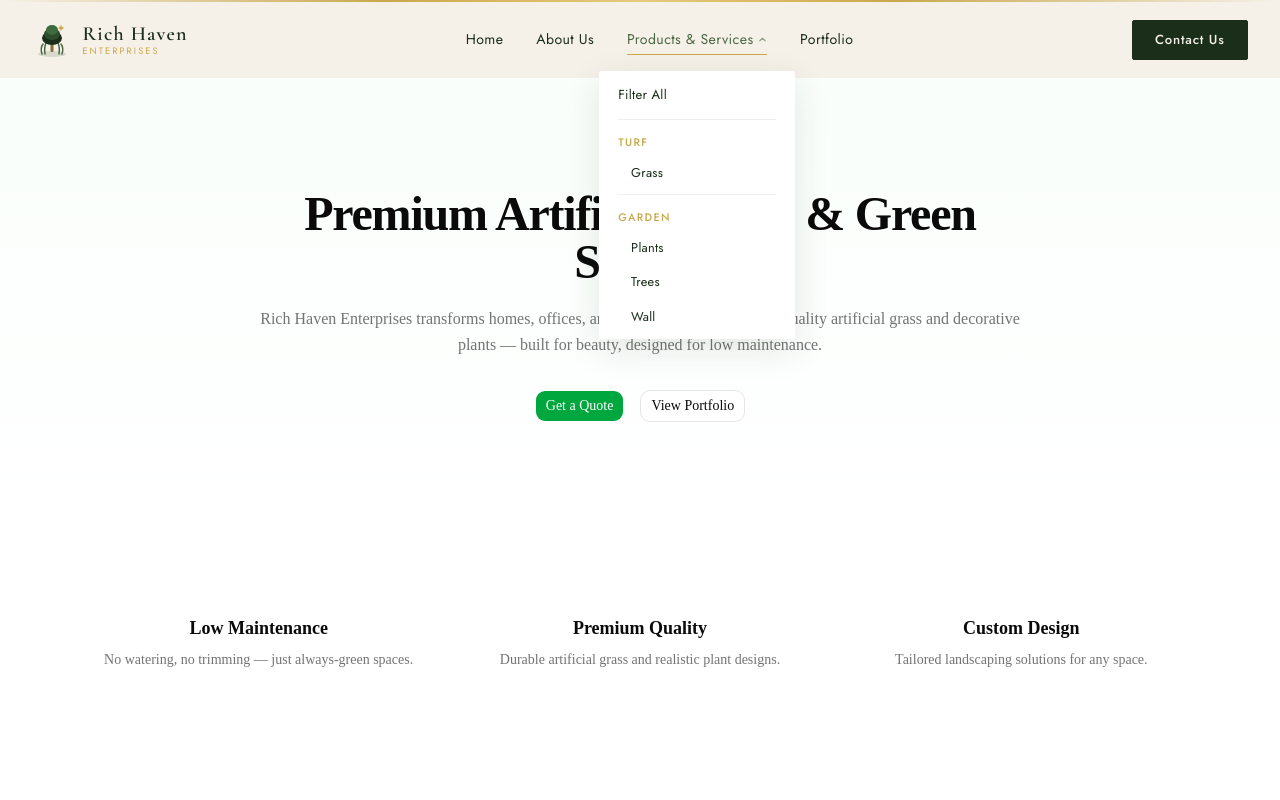
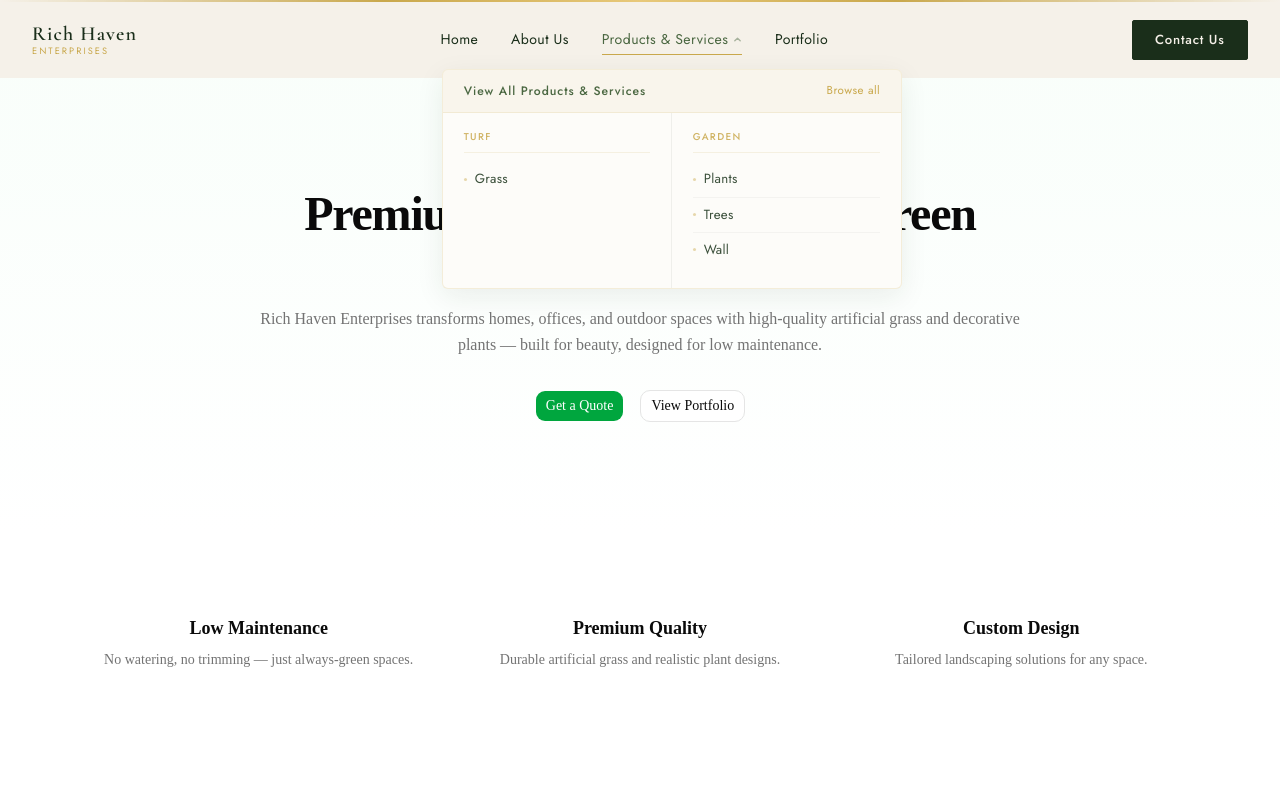
Before and after one commit to alexismierah/practice, a Next.js app in the folder rhe/: page / in a window 1280 px wide. Both pictures are taken after a click on the button "Products & Services". Shown: the top 800 px of the page. Built offline with nearby package versions, Linux system fonts and the light colour scheme.

Commit message:
Update Header.tsx

```diff
--- a/rhe/src/components/Header.tsx
+++ b/rhe/src/components/Header.tsx
@@ -9,15 +9,16 @@ const navLinks = [
   {
     label: "Products & Services",
     href: "/products-services",
-    dropdown: [
-      { label: "Filter All", href: "/products-services", group: null },
-      { label: "Turf", href: "/products-services", group: "Turf", isGroup: true },
-      { label: "Grass", href: "/products-services/grass", group: "Turf" },
-      { label: "Garden", href: "/products-services/garden", group: "Garden", isGroup: true },
-      { label: "Plants", href: "/products-services/plants", group: "Garden" },
-      { label: "Trees", href: "/products-services/trees", group: "Garden" },
-      { label: "Wall", href: "/products-services/garden", group: "Garden" },
-    ],
+    dropdown: {
+      turf: [
+        { label: "Grass", href: "/products-services/grass" },
+      ],
+      garden: [
+        { label: "Plants", href: "/products-services/plants" },
+        { label: "Trees", href: "/products-services/trees" },
+        { label: "Wall", href: "/products-services/wall" },
+      ],
+    },
   },
   { label: "Portfolio", href: "/portfolio" },
 ];
@@ -61,7 +62,6 @@ export default function Header() {
           --shadow: 0 4px 32px rgba(26,46,26,0.13);
         }
 
-        /* Scoped box model only — a global * { margin:0; padding:0 } broke Tailwind spacing site-wide */
         .rh-header,
         .rh-header *,
         .rh-mobile-menu,
@@ -105,7 +105,6 @@ export default function Header() {
           gap: 2rem;
         }
 
-        /* LOGO */
         .rh-logo {
           display: flex;
           align-items: center;
@@ -139,7 +138,6 @@ export default function Header() {
           margin-top: 2px;
         }
 
-        /* NAV */
         .rh-nav {
           display: flex;
           align-items: center;
@@ -174,7 +172,6 @@ export default function Header() {
         .rh-nav-link:hover { color: var(--sage); }
         .rh-nav-link:hover::after { transform: scaleX(1); }
 
-        /* DROPDOWN TRIGGER */
         .rh-drop-wrap { position: relative; }
 
         .rh-drop-trigger {
@@ -214,25 +211,27 @@ export default function Header() {
         .rh-chevron {
           width: 9px; height: 9px;
           transition: transform 0.25s ease;
-          opacity: 0.55;
+          opacity: 0.45;
           flex-shrink: 0;
         }
         .rh-chevron.open { transform: rotate(180deg); }
 
-        /* DROPDOWN MENU */
+        /* DROPDOWN — soft & light */
         .rh-dropdown {
           position: absolute;
-          top: calc(100% + 12px);
+          top: calc(100% + 10px);
           left: 50%;
-          transform: translateX(-50%) translateY(-6px);
-          background: var(--white);
-          border-radius: 3px;
-          box-shadow: 0 10px 36px rgba(26,46,26,0.11);
-          min-width: 196px;
-          padding: 0.35rem 0;
+          transform: translateX(-50%) translateY(-4px);
+          background: #fdfcf9;
+          border-radius: 6px;
+          border: 1px solid rgba(201,168,76,0.18);
+          box-shadow: 0 8px 28px rgba(26,46,26,0.08);
+          width: 460px;
+          padding: 0;
           opacity: 0;
           pointer-events: none;
-          transition: opacity 0.2s ease, transform 0.2s ease;
+          transition: opacity 0.18s ease, transform 0.18s ease;
+          overflow: hidden;
         }
 
         .rh-dropdown.open {
@@ -241,54 +240,103 @@ export default function Header() {
           transform: translateX(-50%) translateY(0);
         }
 
-        .rh-dropdown-item {
-          display: block;
-          padding: 0.58rem 1.2rem;
+        /* Soft "View All" banner — warm cream instead of dark forest */
+        .rh-dropdown-banner {
+          display: flex;
+          align-items: center;
+          justify-content: space-between;
+          padding: 0.75rem 1.3rem;
+          background: rgba(201,168,76,0.08);
+          border-bottom: 1px solid rgba(201,168,76,0.15);
           text-decoration: none;
-          color: var(--forest);
-          font-size: 0.82rem;
-          letter-spacing: 0.02em;
-          font-family: 'Jost', sans-serif;
-          transition: background 0.18s, color 0.18s;
+          transition: background 0.18s;
         }
 
-        .rh-dropdown-item:hover {
-          background: rgba(74,103,65,0.07);
+        .rh-dropdown-banner:hover {
+          background: rgba(201,168,76,0.14);
+        }
+
+        .rh-dropdown-banner-text {
+          font-family: 'Jost', sans-serif;
+          font-size: 0.76rem;
+          font-weight: 500;
+          letter-spacing: 0.08em;
           color: var(--sage);
         }
 
-        .rh-dropdown-group-label {
+        .rh-dropdown-banner-arrow {
+          display: flex;
+          align-items: center;
+          gap: 0.35rem;
+          font-family: 'Jost', sans-serif;
+          font-size: 0.72rem;
+          letter-spacing: 0.04em;
+          color: var(--gold);
+        }
+
+        .rh-dropdown-body {
+          display: grid;
+          grid-template-columns: 1fr 1fr;
+        }
+
+        .rh-dropdown-col {
+          padding: 1.1rem 1.3rem 1.3rem;
+        }
+
+        .rh-dropdown-col:first-child {
+          border-right: 1px solid rgba(26,46,26,0.06);
+        }
+
+        .rh-dropdown-col-label {
           display: block;
-          padding: 0.55rem 1.2rem 0.3rem;
-          font-size: 0.68rem;
-          letter-spacing: 0.12em;
+          font-size: 0.62rem;
+          letter-spacing: 0.14em;
           text-transform: uppercase;
           color: var(--gold);
           font-family: 'Jost', sans-serif;
           font-weight: 500;
-          margin-top: 0.2rem;
+          margin-bottom: 0.55rem;
+          padding-bottom: 0.45rem;
+          border-bottom: 1px solid rgba(201,168,76,0.16);
+          opacity: 0.85;
         }
 
-        .rh-dropdown-sub {
-          display: block;
-          padding: 0.48rem 1.2rem 0.48rem 2rem;
+        .rh-dropdown-item {
+          display: flex;
+          align-items: center;
+          gap: 0.5rem;
+          padding: 0.45rem 0;
           text-decoration: none;
-          color: var(--forest);
-          font-size: 0.8rem;
+          color: #3a4f3a;
+          font-size: 0.83rem;
           letter-spacing: 0.02em;
           font-family: 'Jost', sans-serif;
-          transition: background 0.18s, color 0.18s;
+          transition: color 0.15s;
+          border-bottom: 1px solid rgba(26,46,26,0.04);
         }
 
-        .rh-dropdown-sub:hover {
-          background: rgba(74,103,65,0.07);
+        .rh-dropdown-item:last-child {
+          border-bottom: none;
+        }
+
+        .rh-dropdown-item::before {
+          content: '';
+          display: block;
+          width: 3px;
+          height: 3px;
+          border-radius: 50%;
+          background: var(--gold);
+          flex-shrink: 0;
+          opacity: 0.45;
+          transition: opacity 0.15s;
+        }
+
+        .rh-dropdown-item:hover {
           color: var(--sage);
         }
 
-        .rh-dropdown-divider {
-          height: 1px;
-          background: rgba(26,46,26,0.07);
-          margin: 0.3rem 1.2rem;
+        .rh-dropdown-item:hover::before {
+          opacity: 0.9;
         }
 
         /* CTA BUTTON */
@@ -400,17 +448,59 @@ export default function Header() {
           letter-spacing: 0.04em;
         }
 
-        .rh-mobile-dropdown { display: none; padding: 0.25rem 0 0.5rem 1rem; }
+        .rh-mobile-dropdown { display: none; padding: 0.5rem 0 0.75rem 0; }
         .rh-mobile-dropdown.open { display: block; }
 
+        .rh-mobile-view-all {
+          display: flex;
+          align-items: center;
+          justify-content: space-between;
+          padding: 0.55rem 1rem;
+          margin-bottom: 0.75rem;
+          background: rgba(201,168,76,0.1);
+          border: 1px solid rgba(201,168,76,0.2);
+          color: var(--sage);
+          text-decoration: none;
+          font-size: 0.74rem;
+          letter-spacing: 0.08em;
+          font-family: 'Jost', sans-serif;
+          font-weight: 500;
+          border-radius: 2px;
+        }
+
+        .rh-mobile-group-label {
+          display: block;
+          padding: 0.6rem 0 0.25rem;
+          font-size: 0.62rem;
+          letter-spacing: 0.12em;
+          text-transform: uppercase;
+          color: var(--gold);
+          font-family: 'Jost', sans-serif;
+          font-weight: 500;
+          opacity: 0.85;
+        }
+
         .rh-mobile-dropdown-item {
-          display: block;
-          padding: 0.55rem 0;
+          display: flex;
+          align-items: center;
+          gap: 0.5rem;
+          padding: 0.45rem 0 0.45rem 0.5rem;
           font-size: 0.88rem;
-          color: var(--sage);
+          color: #3a4f3a;
           text-decoration: none;
           font-family: 'Jost', sans-serif;
           letter-spacing: 0.02em;
+        }
+
+        .rh-mobile-dropdown-item::before {
+          content: '';
+          display: block;
+          width: 3px;
+          height: 3px;
+          border-radius: 50%;
+          background: var(--gold);
+          flex-shrink: 0;
+          opacity: 0.45;
         }
 
         .rh-mobile-cta {
@@ -440,19 +530,6 @@ export default function Header() {
 
           {/* LOGO */}
           <Link href="/" className="rh-logo">
-            <svg viewBox="0 0 40 40" fill="none" xmlns="http://www.w3.org/2000/svg" width="40" height="40">
-              <ellipse cx="20" cy="34" rx="14" ry="3" fill="#4a6741" opacity="0.18"/>
-              <rect x="18.5" y="22" width="3" height="10" rx="1.2" fill="#8a6a3a"/>
-              <path d="M10 34 Q8 28 11 24" stroke="#4a6741" strokeWidth="1.5" strokeLinecap="round" fill="none"/>
-              <path d="M13 34 Q12 27 14 23" stroke="#4a6741" strokeWidth="1.5" strokeLinecap="round" fill="none"/>
-              <path d="M30 34 Q32 28 29 24" stroke="#4a6741" strokeWidth="1.5" strokeLinecap="round" fill="none"/>
-              <path d="M27 34 Q28 27 26 23" stroke="#4a6741" strokeWidth="1.5" strokeLinecap="round" fill="none"/>
-              <ellipse cx="20" cy="18" rx="10" ry="7" fill="#1a2e1a"/>
-              <ellipse cx="20" cy="14" rx="8" ry="6" fill="#2d4d2d"/>
-              <ellipse cx="20" cy="10" rx="6" ry="5" fill="#3d6b3d"/>
-              <circle cx="29" cy="8" r="1.8" fill="#c9a84c"/>
-              <path d="M29 5.5 L29 6.8 M29 9.2 L29 10.5 M26.5 8 L27.8 8 M30.2 8 L31.5 8" stroke="#c9a84c" strokeWidth="1" strokeLinecap="round"/>
-            </svg>
             <div className="rh-logo-text">
               <span className="rh-logo-main">Rich Haven</span>
               <span className="rh-logo-sub">Enterprises</span>
@@ -474,23 +551,53 @@ export default function Header() {
                       <path d="M2 3.5 L5 6.5 L8 3.5" stroke="currentColor" strokeWidth="1.5" strokeLinecap="round" strokeLinejoin="round"/>
                     </svg>
                   </button>
+
                   <div className={`rh-dropdown${dropdownOpen ? " open" : ""}`} role="menu">
-                    {/* Filter All */}
-                    <Link href={link.dropdown[0].href} className="rh-dropdown-item" role="menuitem">
-                      {link.dropdown[0].label}
+                    {/* Soft View All banner */}
+                    <Link
+                      href={link.href}
+                      className="rh-dropdown-banner"
+                      role="menuitem"
+                      onClick={() => setDropdownOpen(false)}
+                    >
+                      <span className="rh-dropdown-banner-text">View All Products & Services</span>
+                      <span className="rh-dropdown-banner-arrow">
+                        Browse all
+
+                      </span>
                     </Link>
-                    <div className="rh-dropdown-divider" />
-                    {/* Turf group */}
-                    <span className="rh-dropdown-group-label">Turf</span>
-                    {link.dropdown.filter(i => i.group === "Turf" && !i.isGroup).map(item => (
-                      <Link key={item.label} href={item.href} className="rh-dropdown-sub" role="menuitem">{item.label}</Link>
-                    ))}
-                    <div className="rh-dropdown-divider" />
-                    {/* Garden group */}
-                    <span className="rh-dropdown-group-label">Garden</span>
-                    {link.dropdown.filter(i => i.group === "Garden" && !i.isGroup).map(item => (
-                      <Link key={item.label} href={item.href} className="rh-dropdown-sub" role="menuitem">{item.label}</Link>
-                    ))}
+
+                    <div className="rh-dropdown-body">
+                      <div className="rh-dropdown-col">
+                        <span className="rh-dropdown-col-label">Turf</span>
+                        {link.dropdown.turf.map((item) => (
+                          <Link
+                            key={item.label}
+                            href={item.href}
+                            className="rh-dropdown-item"
+                            role="menuitem"
+                            onClick={() => setDropdownOpen(false)}
+                          >
+                            {item.label}
+                          </Link>
+                        ))}
+                      </div>
+
+                      <div className="rh-dropdown-col">
+                        <span className="rh-dropdown-col-label">Garden</span>
+                        {link.dropdown.garden.map((item) => (
+                          <Link
+                            key={item.label}
+                            href={item.href}
+                            className="rh-dropdown-item"
+                            role="menuitem"
+                            onClick={() => setDropdownOpen(false)}
+                          >
+                            {item.label}
+                          </Link>
+                        ))}
+                      </div>
+                    </div>
                   </div>
                 </div>
               ) : (
@@ -501,12 +608,10 @@ export default function Header() {
             )}
           </nav>
 
-          {/* CONTACT CTA */}
           <Link href="/contact" className="rh-cta">
             <span>Contact Us</span>
           </Link>
 
-          {/* MOBILE BURGER */}
           <button
             className={`rh-burger${mobileOpen ? " open" : ""}`}
             onClick={() => setMobileOpen((v) => !v)}
@@ -527,29 +632,70 @@ export default function Header() {
                 onClick={() => setMobileDropOpen((v) => !v)}
               >
                 {link.label}
-                <svg style={{ width: 11, transition: "transform 0.25s", transform: mobileDropOpen ? "rotate(180deg)" : "none" }} viewBox="0 0 10 10" fill="none">
+                <svg
+                  style={{
+                    width: 11,
+                    transition: "transform 0.25s",
+                    transform: mobileDropOpen ? "rotate(180deg)" : "none",
+                  }}
+                  viewBox="0 0 10 10"
+                  fill="none"
+                >
                   <path d="M2 3.5 L5 6.5 L8 3.5" stroke="currentColor" strokeWidth="1.5" strokeLinecap="round" strokeLinejoin="round"/>
                 </svg>
               </button>
+
               <div className={`rh-mobile-dropdown${mobileDropOpen ? " open" : ""}`}>
-                <Link href={link.dropdown[0].href} className="rh-mobile-dropdown-item">Filter All</Link>
-                <span style={{ display: "block", padding: "0.5rem 0 0.2rem", fontSize: "0.65rem", letterSpacing: "0.12em", textTransform: "uppercase", color: "var(--gold)", fontFamily: "'Jost', sans-serif" }}>Turf</span>
-                {link.dropdown.filter(i => i.group === "Turf" && !i.isGroup).map(item => (
-                  <Link key={item.label} href={item.href} className="rh-mobile-dropdown-item" style={{ paddingLeft: "0.75rem" }}>{item.label}</Link>
+                <Link
+                  href={link.href}
+                  className="rh-mobile-view-all"
+                  onClick={() => setMobileOpen(false)}
+                >
+                  <span>View All Products & Services</span>
+                  <svg width="11" height="11" viewBox="0 0 12 12" fill="none">
+                    <path d="M2.5 6H9.5M6.5 3L9.5 6L6.5 9" stroke="currentColor" strokeWidth="1.4" strokeLinecap="round" strokeLinejoin="round"/>
+                  </svg>
+                </Link>
+
+                <span className="rh-mobile-group-label">Turf</span>
+                {link.dropdown.turf.map((item) => (
+                  <Link
+                    key={item.label}
+                    href={item.href}
+                    className="rh-mobile-dropdown-item"
+                    onClick={() => setMobileOpen(false)}
+                  >
+                    {item.label}
+                  </Link>
                 ))}
-                <span style={{ display: "block", padding: "0.5rem 0 0.2rem", fontSize: "0.65rem", letterSpacing: "0.12em", textTransform: "uppercase", color: "var(--gold)", fontFamily: "'Jost', sans-serif" }}>Garden</span>
-                {link.dropdown.filter(i => i.group === "Garden" && !i.isGroup).map(item => (
-                  <Link key={item.label} href={item.href} className="rh-mobile-dropdown-item" style={{ paddingLeft: "0.75rem" }}>{item.label}</Link>
+
+                <span className="rh-mobile-group-label">Garden</span>
+                {link.dropdown.garden.map((item) => (
+                  <Link
+                    key={item.label}
+                    href={item.href}
+                    className="rh-mobile-dropdown-item"
+                    onClick={() => setMobileOpen(false)}
+                  >
+                    {item.label}
+                  </Link>
                 ))}
               </div>
             </div>
           ) : (
-            <Link key={link.label} href={link.href} className="rh-mobile-link">
+            <Link
+              key={link.label}
+              href={link.href}
+              className="rh-mobile-link"
+              onClick={() => setMobileOpen(false)}
+            >
               {link.label}
             </Link>
           )
         )}
-        <Link href="/contact" className="rh-mobile-cta">Contact Us</Link>
+        <Link href="/contact" className="rh-mobile-cta" onClick={() => setMobileOpen(false)}>
+          Contact Us
+        </Link>
       </div>
     </>
   );
```
